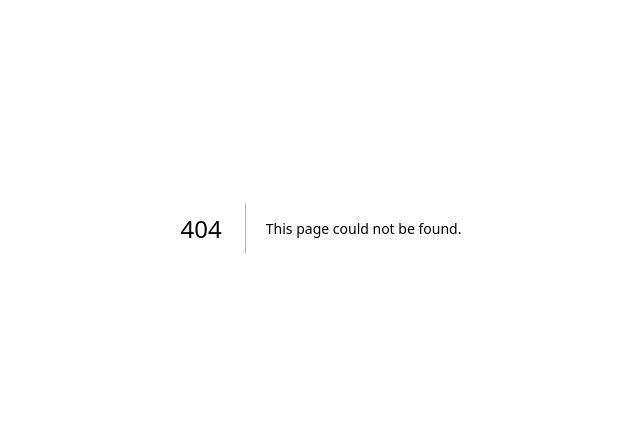
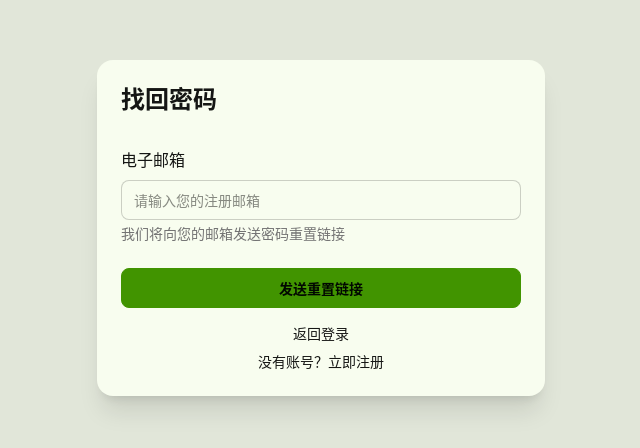
Before and after one commit to tstyllr/nextapp, a Next.js app: page /forgot-password in a window 1280 px wide. Before the commit this address had no page. Shown: the part 172-620 px from the top of the page, without its empty margins (319-959 px from the left). Built offline with nearby package versions, Linux system fonts and the light colour scheme.

Commit message:
忘记密码页面

```diff
--- a/src/app/(auth-pages)/actions.ts
+++ b/src/app/(auth-pages)/actions.ts
@@ -62,7 +62,7 @@ export const forgotPasswordAction = async (formData: FormData) => {
   }
 
   const { error } = await supabase.auth.resetPasswordForEmail(email, {
-    redirectTo: `${origin}/auth/callback?redirect_to=/protected/reset-password`,
+    redirectTo: `${origin}/auth/callback?redirect_to=/reset-password`,
   });
 
   if (error) {
@@ -88,19 +88,11 @@ export const resetPasswordAction = async (formData: FormData) => {
   const confirmPassword = formData.get("confirmPassword") as string;
 
   if (!password || !confirmPassword) {
-    encodedRedirect(
-      "error",
-      "/protected/reset-password",
-      "密码和确认密码不能为空"
-    );
+    encodedRedirect("error", "/reset-password", "密码和确认密码不能为空");
   }
 
   if (password !== confirmPassword) {
-    encodedRedirect(
-      "error",
-      "/protected/reset-password",
-      "两次输入的密码不一致"
-    );
+    encodedRedirect("error", "/reset-password", "两次输入的密码不一致");
   }
 
   const { error } = await supabase.auth.updateUser({
@@ -108,10 +100,10 @@ export const resetPasswordAction = async (formData: FormData) => {
   });
 
   if (error) {
-    encodedRedirect("error", "/protected/reset-password", "密码更新失败");
+    encodedRedirect("error", "/reset-password", "密码更新失败");
   }
 
-  encodedRedirect("success", "/protected/reset-password", "密码已更新");
+  encodedRedirect("success", "/reset-password", "密码已更新");
 };
 
 export const signOutAction = async () => {
--- /dev/null
+++ b/src/app/(auth-pages)/forgot-password/SubmitButton.tsx
@@ -0,0 +1,20 @@
+"use client";
+
+import { useFormStatus } from "react-dom";
+
+export function SubmitButton() {
+  const { pending } = useFormStatus();
+
+  return (
+    <button type="submit" className="btn btn-primary w-full" disabled={pending}>
+      {pending ? (
+        <>
+          <span className="loading loading-spinner"></span>
+          发送重置链接...
+        </>
+      ) : (
+        "发送重置链接"
+      )}
+    </button>
+  );
+}
--- /dev/null
+++ b/src/app/(auth-pages)/forgot-password/page.tsx
@@ -0,0 +1,61 @@
+import { forgotPasswordAction } from "../actions";
+import { SubmitButton } from "./SubmitButton";
+
+interface SearchParams {
+  success?: string;
+  error?: string;
+}
+
+export default async function ForgotPasswordPage(props: {
+  searchParams: SearchParams;
+}) {
+  const { success, error } = props.searchParams;
+
+  return (
+    <div className="min-h-screen flex items-center justify-center bg-base-200">
+      <div className="card w-full max-w-md bg-base-100 shadow-xl">
+        <div className="card-body">
+          <h2 className="card-title text-2xl font-bold text-center mb-6">
+            找回密码
+          </h2>
+          <form className="space-y-4" action={forgotPasswordAction}>
+            <div className="form-control">
+              <h3 className="text-base mb-2">电子邮箱</h3>
+              <input
+                name="email"
+                type="email"
+                placeholder="请输入您的注册邮箱"
+                className="input input-bordered w-full"
+                required
+              />
+              <p className="text-sm text-neutral-500 mt-1">
+                我们将向您的邮箱发送密码重置链接
+              </p>
+            </div>
+            {success && (
+              <div className="alert alert-success mb-4">
+                <span>{success}</span>
+              </div>
+            )}
+            {error && (
+              <div className="alert alert-error mb-4">
+                <span>{error}</span>
+              </div>
+            )}
+            <div className="form-control mt-6">
+              <SubmitButton />
+            </div>
+            <div className="text-center space-y-2">
+              <a href="/login" className="link link-hover text-sm block">
+                返回登录
+              </a>
+              <a href="/register" className="link link-hover text-sm block">
+                没有账号？立即注册
+              </a>
+            </div>
+          </form>
+        </div>
+      </div>
+    </div>
+  );
+}
```
Also changed, not shown: src/app/(auth-pages)/reset-password/page.tsx (added).
